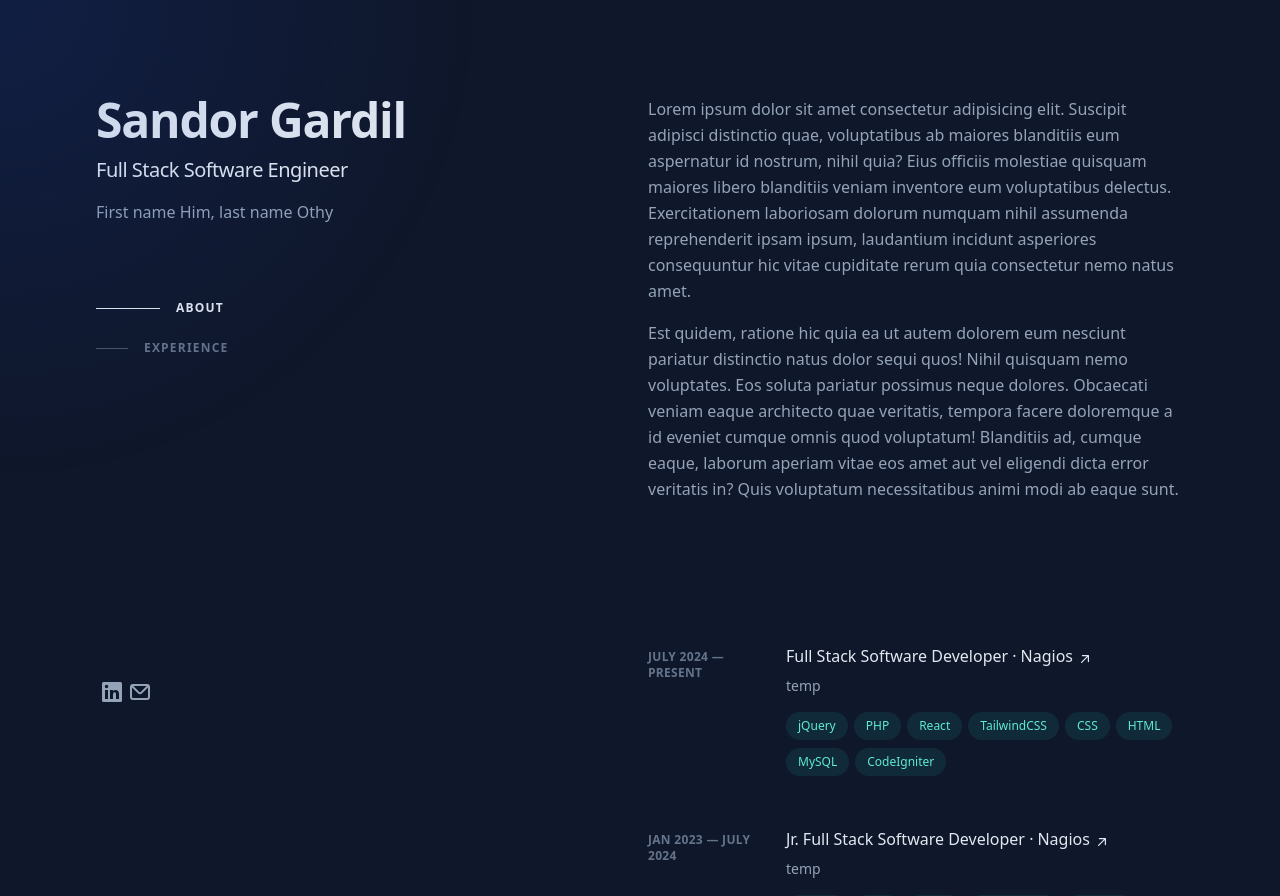
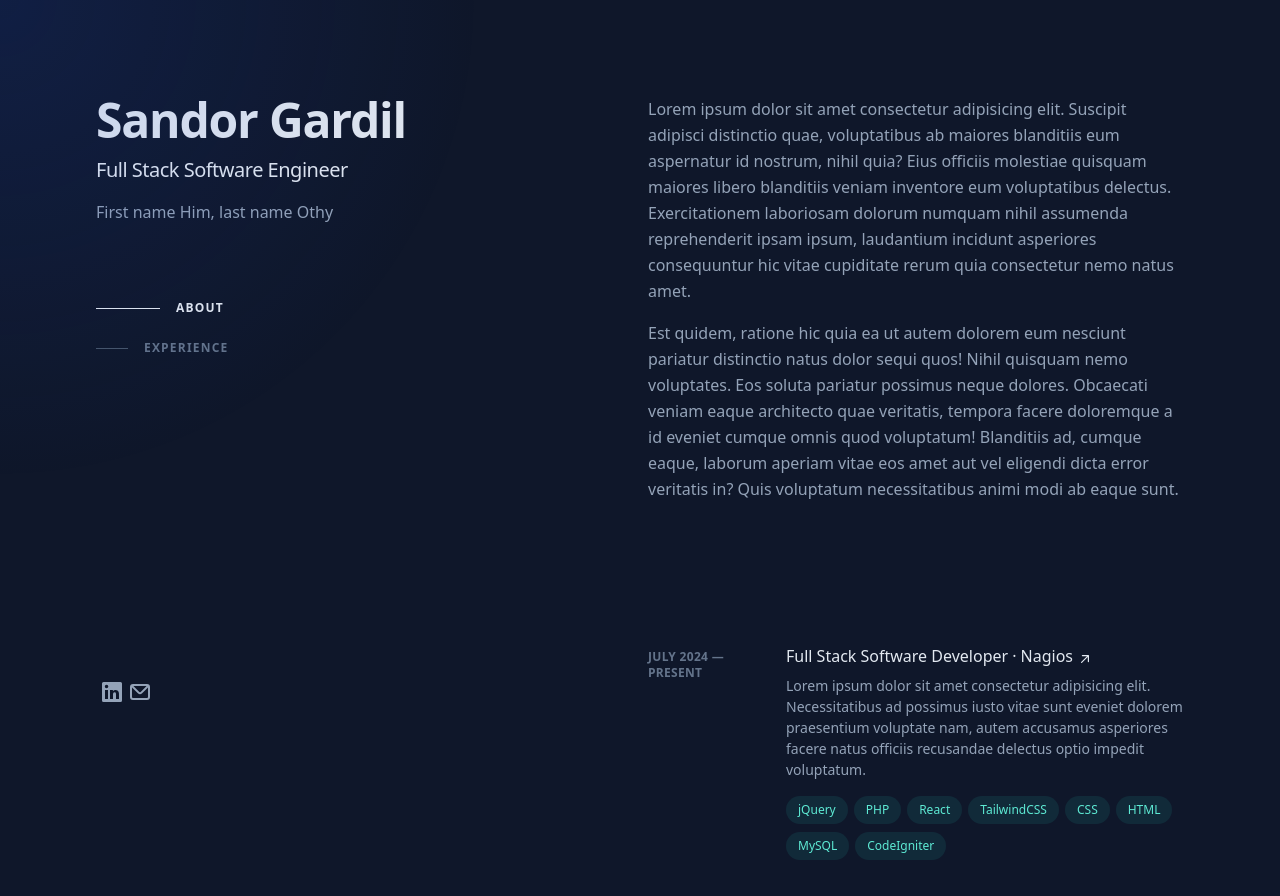
Before and after one commit to SandorGardil/portfolio, a React (Vite) app: page / in a window 1280 px wide. Shown: the top 896 px of the page. Built offline with nearby package versions, Linux system fonts and the light colour scheme.

Commit message:
refactor

```diff
--- a/src/App.tsx
+++ b/src/App.tsx
@@ -1,8 +1,3 @@
-// import { Header } from './components/header.tsx';
-// import { Routes, Route } from 'react-router-dom';
-// import  Home  from './pages/Home.tsx';
-// import  About  from './pages/About.tsx';
-// import  Resume  from './pages/Resume.tsx';
 import {
   Tooltip,
   TooltipContent,
@@ -12,6 +7,58 @@ import {
 import ExperienceItem from "./components/ui/experience-item"
 import Navigation from "./components/ui/navigation"
 import Spotlight from "./components/ui/spotlight"
+const experienceData = [
+  {
+    dateRange: "July 2024 — Present",
+    companyName: "Nagios",
+    companyUrl: "https://www.nagios.com/",
+    jobTitle: "Full Stack Software Developer",
+    description:
+      "Lorem ipsum dolor sit amet consectetur adipisicing elit. Necessitatibus ad possimus iusto vitae sunt eveniet dolorem praesentium voluptate nam, autem accusamus asperiores facere natus officiis recusandae delectus optio impedit voluptatum.",
+    technologies: [
+      { name: "jQuery" },
+      { name: "PHP" },
+      { name: "React" },
+      { name: "TailwindCSS" },
+      { name: "CSS" },
+      { name: "HTML" },
+      { name: "MySQL" },
+      { name: "CodeIgniter" },
+    ],
+  },
+  {
+    dateRange: "Jan 2023 — July 2024",
+    companyName: "Nagios",
+    companyUrl: "https://www.nagios.com/",
+    jobTitle: "Jr. Full Stack Software Developer",
+    description:
+      "Lorem ipsum dolor sit amet consectetur adipisicing elit. Necessitatibus ad possimus iusto vitae sunt eveniet dolorem praesentium voluptate nam, autem accusamus asperiores facere natus officiis recusandae delectus optio impedit voluptatum.",
+    technologies: [
+      { name: "jQuery" },
+      { name: "PHP" },
+      { name: "React" },
+      { name: "TailwindCSS" },
+      { name: "Testcafe" },
+      { name: "CSS" },
+      { name: "HTML" },
+      { name: "MySQL" },
+    ],
+  },
+  {
+    dateRange: "Sept 2022 — Jan 2023",
+    companyName: "Nagios",
+    companyUrl: "https://www.nagios.com/",
+    jobTitle: "Intern Software Developer",
+    description:
+      "Lorem ipsum dolor sit amet consectetur adipisicing elit. Necessitatibus ad possimus iusto vitae sunt eveniet dolorem praesentium voluptate nam, autem accusamus asperiores facere natus officiis recusandae delectus optio impedit voluptatum.",
+    technologies: [
+      { name: "jQuery" },
+      { name: "PHP" },
+      { name: "CSS" },
+      { name: "HTML" },
+    ],
+  },
+];
 
 
 function App() {
@@ -62,7 +109,6 @@ function App() {
                   <p className="mb-4">
                     Est quidem, ratione hic quia ea ut autem dolorem eum nesciunt pariatur distinctio natus dolor sequi quos! Nihil quisquam nemo voluptates. Eos soluta pariatur possimus neque dolores. Obcaecati veniam eaque architecto quae veritatis, tempora facere doloremque a id eveniet cumque omnis quod voluptatum! Blanditiis ad, cumque eaque, laborum aperiam vitae eos amet aut vel eligendi dicta error veritatis in? Quis voluptatum necessitatibus animi modi ab eaque sunt.
                   </p>
-
               </section>
               <section id="experience" className="mb-16 scroll-mt-16 md:mb-24 lg:mb-36 lg:scroll-mt-24" aria-label="Work experience">
                 <div className="sticky top-0 z-20 -mx-6 mb-4 w-screen bg-slate-900/75 px-6 py-5 backdrop-blur md:-mx-12 md:px-12 lg:sr-only lg:relative lg:top-auto lg:mx-auto lg:w-full lg:px-0 lg:py-0 lg:opacity-0">
@@ -70,53 +116,17 @@ function App() {
                 </div>
                 <div>
                   <ol className="group/list">
-                    <ExperienceItem
-                      dateRange={"July 2024 — Present"}
-                      companyName={"Nagios"}
-                      companyUrl={"https://www.nagios.com/"}
-                      jobTitle={"Full Stack Software Developer"}
-                      description={"temp"}
-                      technologies={[
-                        { name: "jQuery"},
-                        { name: "PHP"},
-                        { name: "React"},
-                        { name: "TailwindCSS"},
-                        { name: "CSS"},
-                        { name: "HTML"},
-                        { name: "MySQL"},
-                        { name: "CodeIgniter"}
-                      ]}
-                    />
-                    <ExperienceItem
-                      dateRange={"Jan 2023 — July 2024"}
-                      companyName={"Nagios"}
-                      companyUrl={"https://www.nagios.com/"}
-                      jobTitle={"Jr. Full Stack Software Developer"}
-                      description={"temp"}
-                      technologies={[
-                        { name: "jQuery"},
-                        { name: "PHP"},
-                        { name: "React"},
-                        { name: "TailwindCSS"},
-                        { name: "Testcafe"},
-                        { name: "CSS"},
-                        { name: "HTML"},
-                        { name: "MySQL"}
-                      ]}
-                    />
-                    <ExperienceItem
-                      dateRange={"Sept 2022 — Jan 2023"}
-                      companyName={"Nagios"}
-                      companyUrl={"https://www.nagios.com/"}
-                      jobTitle={"Intern Software Developer"}
-                      description={"test"}
-                      technologies={[
-                        { name: "jQuery"},
-                        { name: "PHP"},
-                        { name: "CSS"},
-                        { name: "HTML"}
-                      ]}
-                    />
+                    {experienceData.map((experience, index) => (
+                      <ExperienceItem
+                        key={index}
+                        dateRange={experience.dateRange}
+                        companyName={experience.companyName}
+                        companyUrl={experience.companyUrl}
+                        jobTitle={experience.jobTitle}
+                        description={experience.description}
+                        technologies={experience.technologies}
+                      />
+                    ))}
                     {/* <li className="mb-12">
                       <div className="group relative grid pb-1 transition-all sm:grid-cols-8 sm:gap-8 md:gap-4 lg:hover:!opacity-100 lg:group-hover/list:opacity-50">
                         <div className="absolute -inset-x-4 -inset-y-4 z-0 hidden rounded-md transition motion-reduce:transition-none lg:-inset-x-6 lg:block lg:group-hover:bg-slate-800/50 lg:group-hover:shadow-[inset_0_1px_0_0_rgba(148,163,184,0.1)] lg:group-hover:drop-shadow-lg"></div>
```
